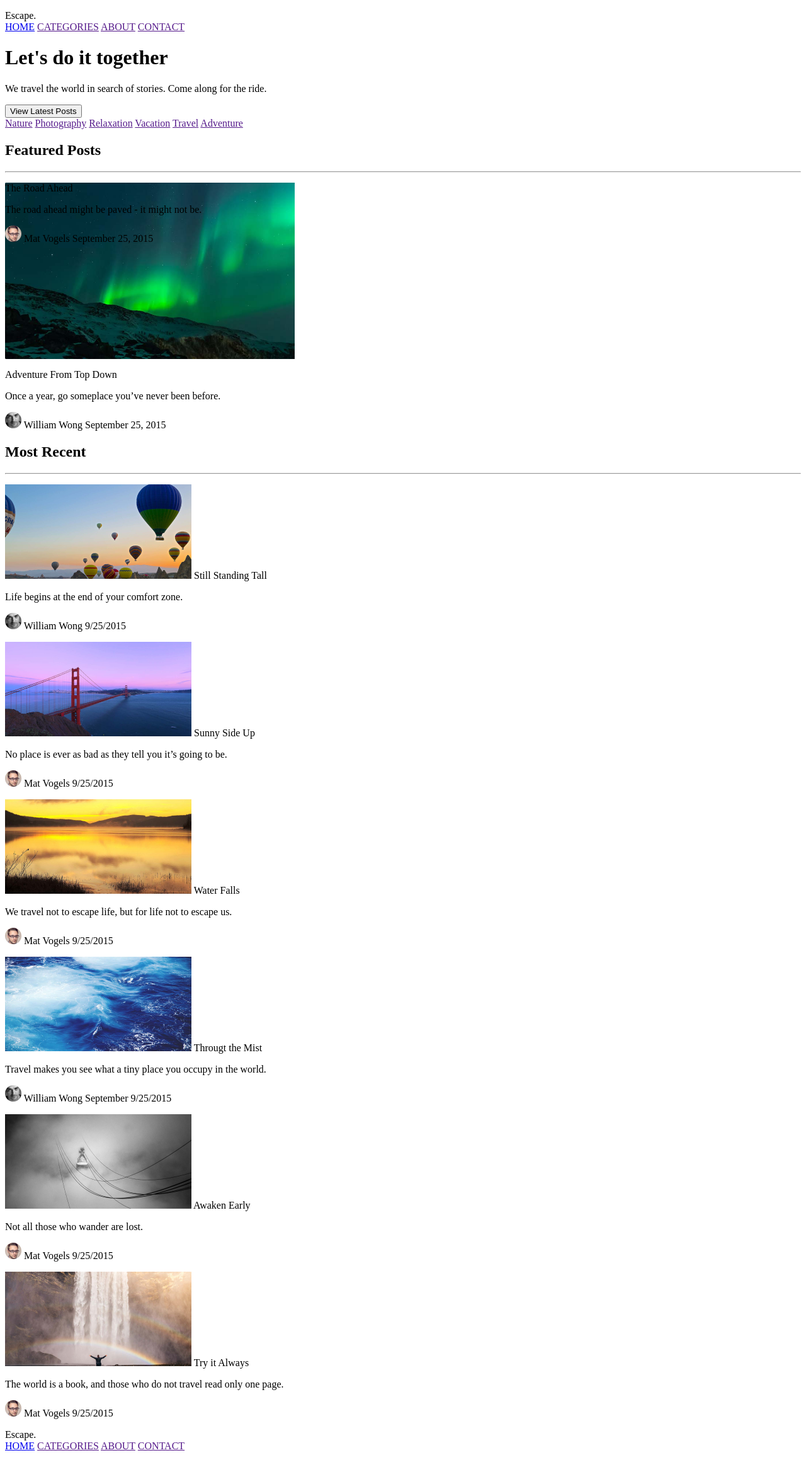
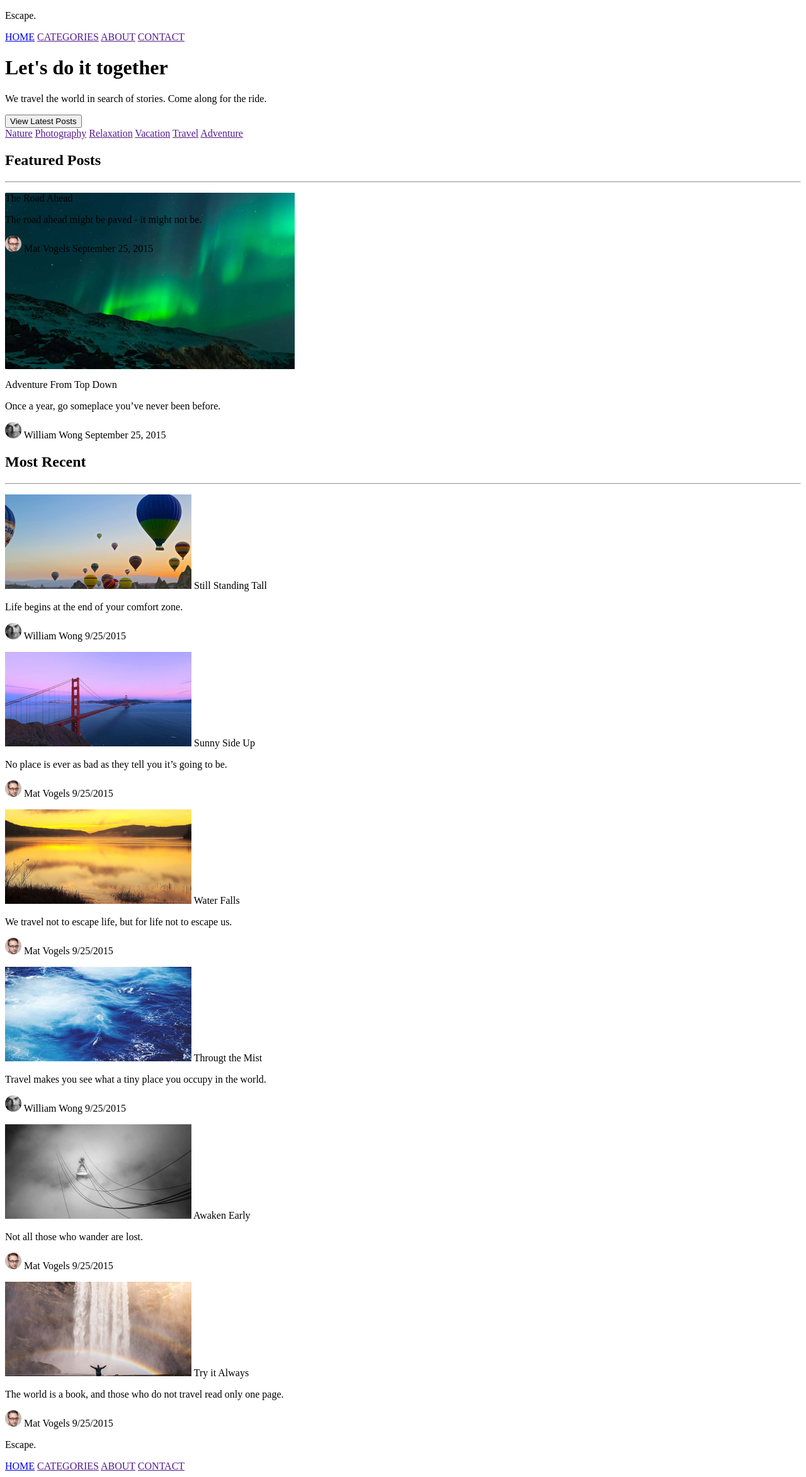
Before and after one commit to lrapidashl/Web-2023, a plain HTML site: page index.html in a window 1280 px wide. Shown: the whole page at 63% size. Before the commit the page ends 2321 px from the top, so only its background shows below. Drawn offline with Linux system fonts and the light colour scheme.

Commit message:
Убрал br, добавил span

```diff
--- a/index.html
+++ b/index.html
@@ -1,6 +1,9 @@
 <!DOCTYPE html>
 <html lang="ru">
 
+  <head>
+    <meta charset="utf-8" />
+    <title>Let's do it together</title>
     <style>
       #the_road_ahead{
         width: 460px;
@@ -9,32 +12,30 @@
         background-size: cover;
       }
     </style>
-
-  <head>
-    <meta charset="utf-8" />
-    <title>Let's do it together</title>
   </head>
 
   <body>
     <header>
-      <p>
-        Escape. <br />
+      <p>Escape.</p>
+      <div>
         <a href="./index.html">HOME</a>
         <a href="">CATEGORIES</a>
         <a href="">ABOUT</a>
         <a href="">CONTACT</a>
-      </p>
+      </div>
       <h1>Let's do it together</h1>
       <p>
         We travel the world in search of stories. Come along for the ride.
       </p>
-      <button>View Latest Posts</button> <br />
+      <button>View Latest Posts</button>
+      <div>
         <a href="">Nature</a>
         <a href="">Photography</a>
         <a href="">Relaxation</a>
         <a href="">Vacation</a>
         <a href="">Travel</a>
         <a href="">Adventure</a>
+      </div>
     </header>
     <section>
       <h2>Featured Posts</h2>
@@ -46,7 +47,7 @@
         </p>
         <p>
           <img src="./images/authors/Mat_Vogels.png" alt="Mat Vogels" width="26" height="26"/>
-          Mat Vogels September 25, 2015
+          Mat Vogels <span>September 25, 2015</span>
         </p>
       </article>
       <article>
@@ -56,7 +57,7 @@
         </p>
         <p>
           <img src="./images/authors/William_Wong.png" alt="William Wong" width="26" height="26"/>
-          William Wong September 25, 2015
+          William Wong <span>September 25, 2015</span>
         </p>
       </article>
     </section>
@@ -73,7 +74,7 @@
         </p>
         <p>
           <img src="./images/authors/William_Wong.png" alt="William Wong" width="26" height="26"/>
-          William Wong 9/25/2015
+          William Wong <span>9/25/2015</span>
         </p>
       </article>
       <article>
@@ -86,7 +87,7 @@
         </p>
         <p>
           <img src="./images/authors/Mat_Vogels.png" alt="Mat Vogels" width="26" height="26"/>
-          Mat Vogels 9/25/2015
+          Mat Vogels <span>9/25/2015</span>
         </p>
       </article>
       <article>
@@ -99,7 +100,7 @@
         </p>
         <p>
           <img src="./images/authors/Mat_Vogels.png" alt="Mat Vogels" width="26" height="26"/>
-          Mat Vogels 9/25/2015
+          Mat Vogels <span>9/25/2015</span>
         </p>
       </article>
       <article>
@@ -112,7 +113,7 @@
         </p>
         <p>
           <img src="./images/authors/William_Wong.png" alt="William Wong" width="26" height="26"/>
-          William Wong September 9/25/2015
+          William Wong <span>9/25/2015</span>
         </p>
       </article>
       <article>
@@ -125,7 +126,7 @@
         </p>
         <p>
           <img src="./images/authors/Mat_Vogels.png" alt="Mat Vogels" width="26" height="26"/>
-          Mat Vogels 9/25/2015
+          Mat Vogels <span>9/25/2015</span>
         </p>
       </article>
       <article>
@@ -138,18 +139,18 @@
         </p>
         <p>
           <img src="./images/authors/Mat_Vogels.png" alt="Mat Vogels" width="26" height="26"/>
-          Mat Vogels 9/25/2015
+          Mat Vogels <span>9/25/2015</span>
         </p>
       </article>
     </section>
     <footer>
-      <p>
-        Escape. <br />
-        <a href="/index.html">HOME</a>
+      <p>Escape.</p>
+      <div>
+        <a href="./index.html">HOME</a>
         <a href="">CATEGORIES</a>
         <a href="">ABOUT</a>
         <a href="">CONTACT</a>
-      </p>
+      </div>
     </footer>
   </body>
 
```
Also changed, not shown: the-road-ahead.html (+7 -7 lines). Lines whose indentation alone changed are shown as unchanged.
